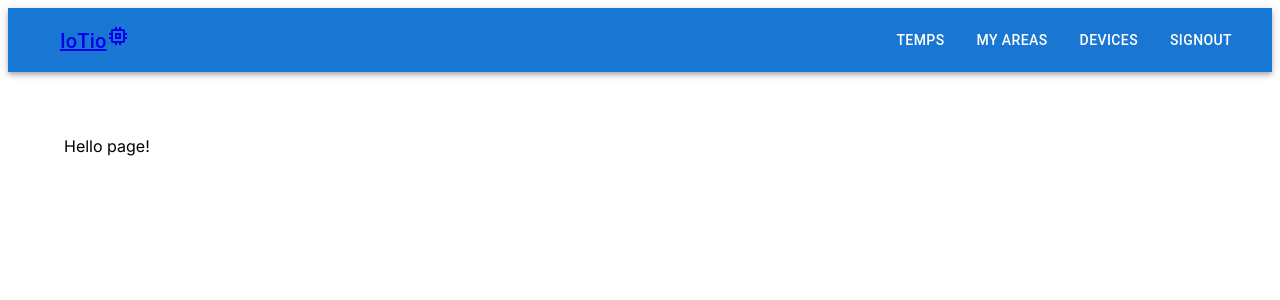
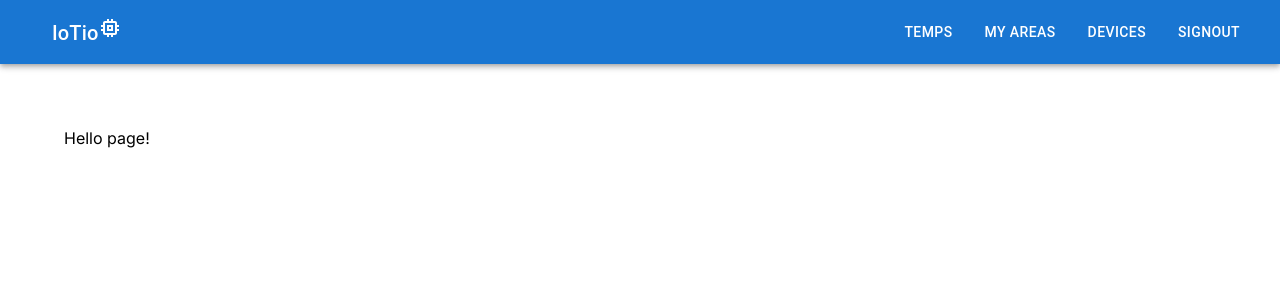
Before and after one commit to LLosTy/iot-project, a Next.js app: page / in a window 1280 px wide. Shown: the top 300 px of the page. Built offline with nearby package versions, Linux system fonts and the light colour scheme.

Commit message:
Added globals.css

```diff
--- a/styles/globals.css
+++ b/styles/globals.css
@@ -1,8 +1,8 @@
-/*body {*/
-/*    margin: 0;*/
-/*}*/
+body {
+    margin: 0;
+}
 
-/*a{*/
-/*    color: white;*/
-/*    text-decoration: none;*/
-/*}*/
+a{
+    color: white;
+    text-decoration: none;
+}
```
